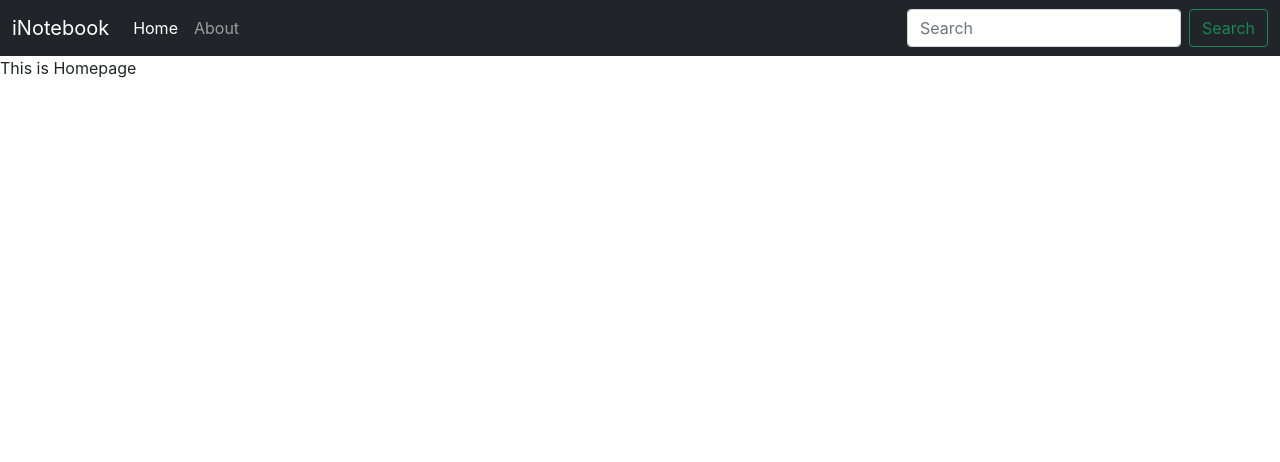
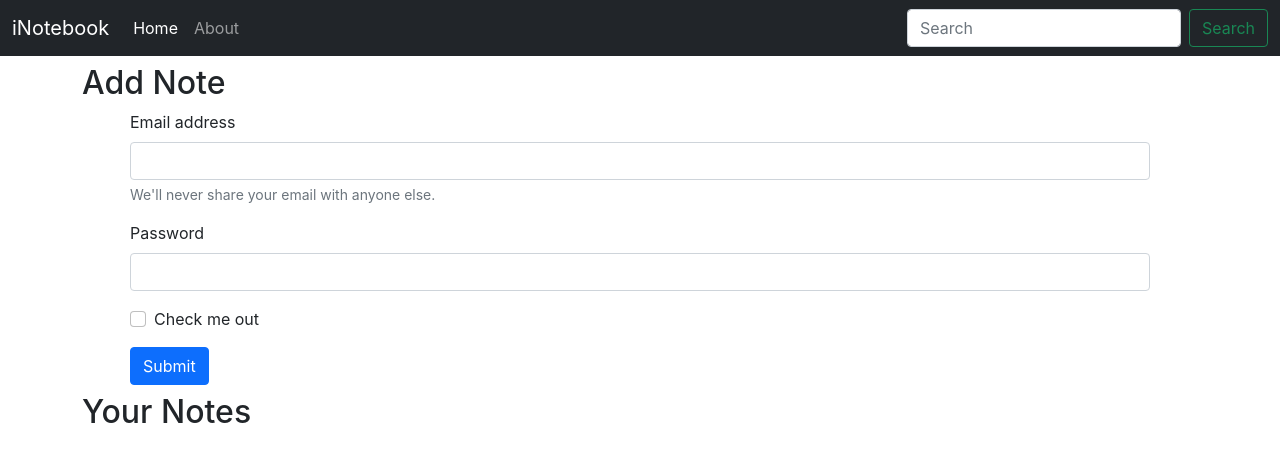
Before and after one commit to dellucifer/iNotebook, a React (Create React App) app: page / in a window 1280 px wide. Shown: the top 462 px of the page. Built offline with nearby package versions, Linux system fonts and the light colour scheme.

Commit message:
Added some minimal features

```diff
--- a/src/App.js
+++ b/src/App.js
@@ -11,10 +11,12 @@
       <NoteState>
         <Router>
           <Navbar />
+          <div className="container">
           <Routes>
             <Route exact path="/" element={<Home />} />
             <Route exact path="/about" element={<About />} />
           </Routes>
+          </div>
         </Router>
       </NoteState>
     </>
--- a/src/Components/About.js
+++ b/src/Components/About.js
@@ -1,17 +1,11 @@
-import React, {useContext, useEffect} from 'react'
-import noteContext from '../Context/notes/noteContext'
+import React from 'react'
+// import noteContext from '../Context/notes/noteContext'
 
 const About = () => {
-  const a = useContext(noteContext)
-
-  useEffect(()=>{
-    a.update()
-    // eslint-disable-next-line
-  }, [])
 
   return (
     <div>
-      This is About Page of {a.state.name} from {a.state.class}
+      This is About Page
     </div>
   )
 }
--- a/src/Components/Home.js
+++ b/src/Components/Home.js
@@ -1,11 +1,55 @@
-import React from 'react'
+import React from "react";
 
 const Home = () => {
   return (
-    <div>
-      This is Homepage
-    </div>
-  )
-}
+    <>
+      <div>
+        <h2 className="my-2">Add Note</h2>
+        <div className="conatiner mx-5">
+          <form>
+            <div class="mb-3">
+              <label for="exampleInputEmail1" class="form-label">
+                Email address
+              </label>
+              <input
+                type="email"
+                class="form-control"
+                id="exampleInputEmail1"
+                aria-describedby="emailHelp"
+              />
+              <div id="emailHelp" class="form-text">
+                We'll never share your email with anyone else.
+              </div>
+            </div>
+            <div class="mb-3">
+              <label for="exampleInputPassword1" class="form-label">
+                Password
+              </label>
+              <input
+                type="password"
+                class="form-control"
+                id="exampleInputPassword1"
+              />
+            </div>
+            <div class="mb-3 form-check">
+              <input
+                type="checkbox"
+                class="form-check-input"
+                id="exampleCheck1"
+              />
+              <label class="form-check-label" for="exampleCheck1">
+                Check me out
+              </label>
+            </div>
+            <button type="submit" class="btn btn-primary">
+              Submit
+            </button>
+          </form>
+        </div>
+        <h2 className="my-2">Your Notes</h2>
+      </div>
+    </>
+  );
+};
 
-export default Home
+export default Home;
--- a/src/Components/Navbar.js
+++ b/src/Components/Navbar.js
@@ -1,7 +1,12 @@
-import React from "react";
-import {Link} from "react-router-dom"
+import React, { useEffect } from "react";
+import {Link, useLocation} from "react-router-dom"
 
 const Navbar = () => {
+  let location = useLocation();
+
+  useEffect(() => {
+    console.log(location.pathname)
+  }, [location]);
   return (
     <div>
       <nav className="navbar navbar-expand-lg navbar-dark bg-dark">
@@ -23,11 +28,11 @@
           <div className="collapse navbar-collapse" id="navbarSupportedContent">
             <ul className="navbar-nav me-auto mb-2 mb-lg-0">
               <li className="nav-item">
-                <Link className="nav-link active" aria-current="page" to="/">
+                <Link className={`nav-link ${location.pathname !== "/"? "": "active"}`} aria-current="page" to="/">
                   Home
                 </Link>
               </li>
-              <li className="nav-item">
+              <li className={`nav-item ${location.pathname === "/about"? "active": ""}`}>
                 <Link className="nav-link" to="/about">
                   About
                 </Link>
--- a/src/Context/notes/NoteState.js
+++ b/src/Context/notes/NoteState.js
@@ -1,25 +1,11 @@
 import React from "react";
-import { useState } from "react";
+// import { useState } from "react";
 import noteContext from "./noteContext";
 
 const NoteState = (props)=>{
-    const s1 = {
-        "name": "Del",
-        "class": "GEC"
-    }
-
-    const [state, setState] = useState(s1)
-    const update = ()=>{
-        setTimeout(() => {
-            setState({
-                "name": "Priyanshu",
-                "class": "Electronics"
-            })
-        }, 2000);
-    }
 
     return(
-        <noteContext.Provider value={{state, update}}>
+        <noteContext.Provider value={{}}>
             {props.children}
         </noteContext.Provider>
     )
```
Also changed, not shown: 1 other file (tests, documents, lock files or other folders).
